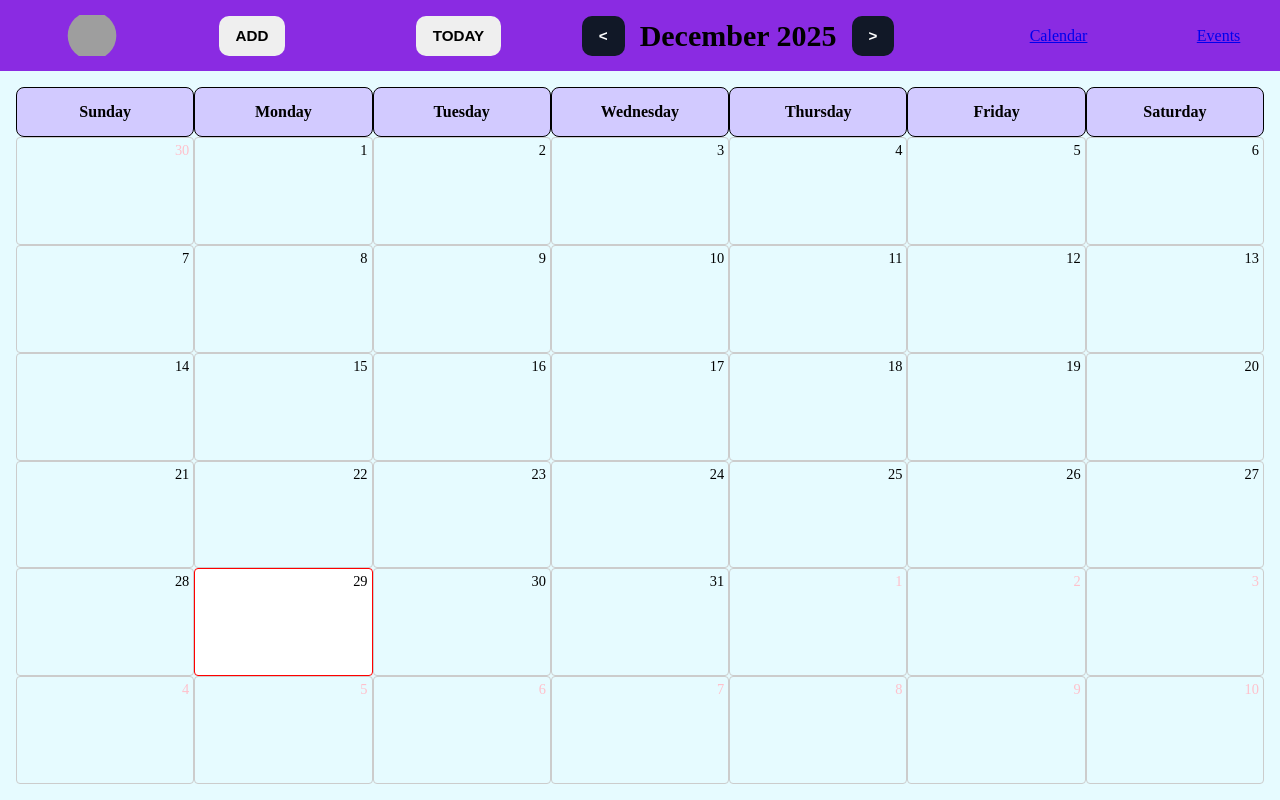
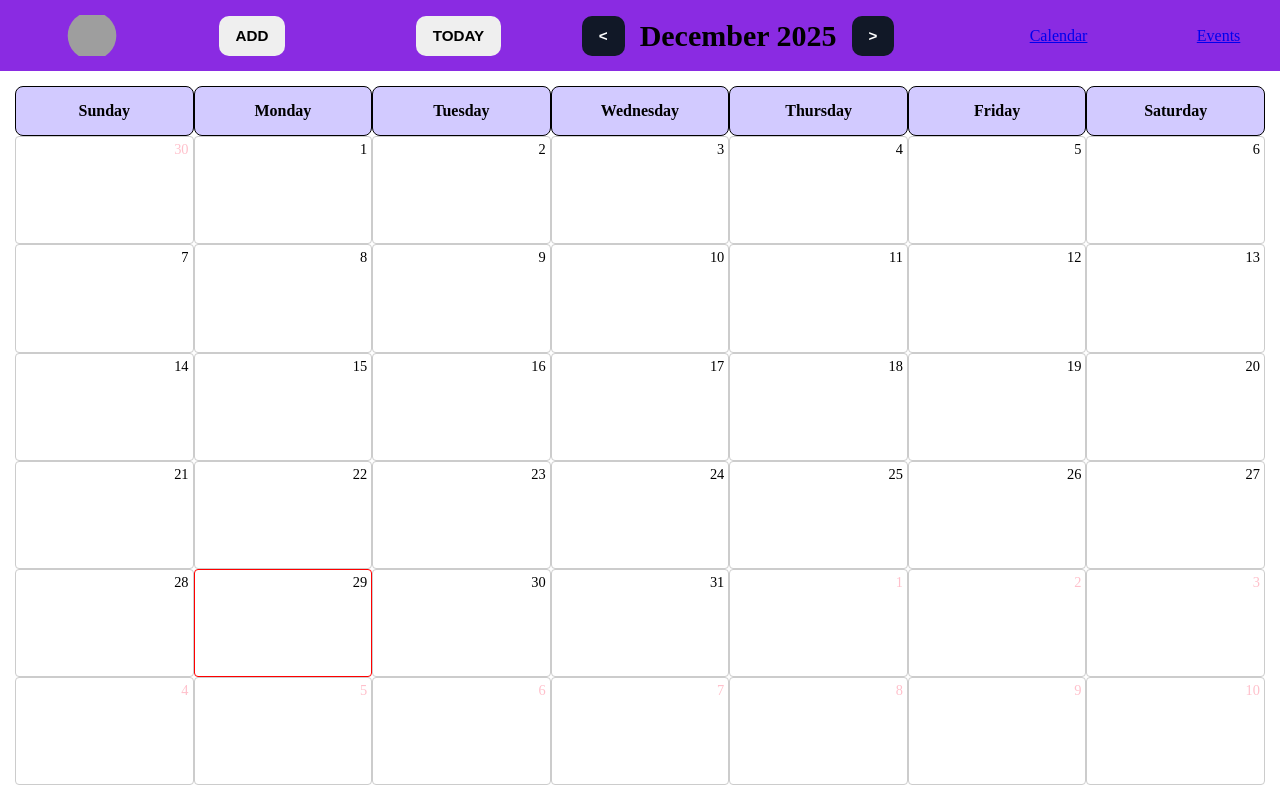
Before and after one commit to smei08/CalendarPlanner, a React (Vite) app: page /calendar in a window 1280 px wide. Shown: the top 800 px of the page. Built offline with nearby package versions, Linux system fonts and the light colour scheme; grey boxes are pictures that could not be loaded.

Commit message:
app layout fixed

```diff
--- a/src/layouts/applayout.css
+++ b/src/layouts/applayout.css
@@ -11,26 +11,8 @@
   flex: 0 0 auto; /* height is just its content */
 }
 
-/* Row of quick panels (mini calendar, labels, notes) */
-.header-cards {
-  flex: 0 0 auto; /* only as tall as content */
-  display: flex;
-  justify-content: space-around;
-  align-items: stretch;
-  width: 100%;
-  padding: 8px 16px; /* no fixed height */
-  background-color: bisque;
-  height: 200px;
-}
-
 /* Main area where pages (Dashboard, EventOverview, etc.) render */
 .calendar-content {
-  flex: 1 1 auto; /* takes all remaining height */
-  min-height: 0; /* important for nested flex/grid layouts */
-  display: flex;
-  justify-content: center; /* center main content horizontally */
-  align-items: stretch; /* stretch it vertically */
-  padding: 16px;
-  overflow: hidden; /* avoid scrollbars from tiny overflows */
-  background-color: #e6fbff;
+  flex: 1 1 auto;
+  padding: 15px;
 }
```
Also changed, not shown: src/components/ui/Card.jsx (deleted), src/components/ui/Modal.jsx (deleted).
